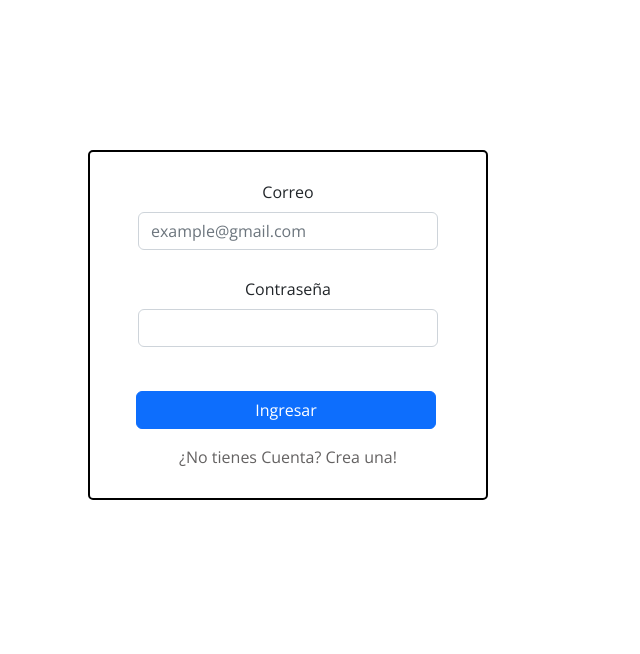
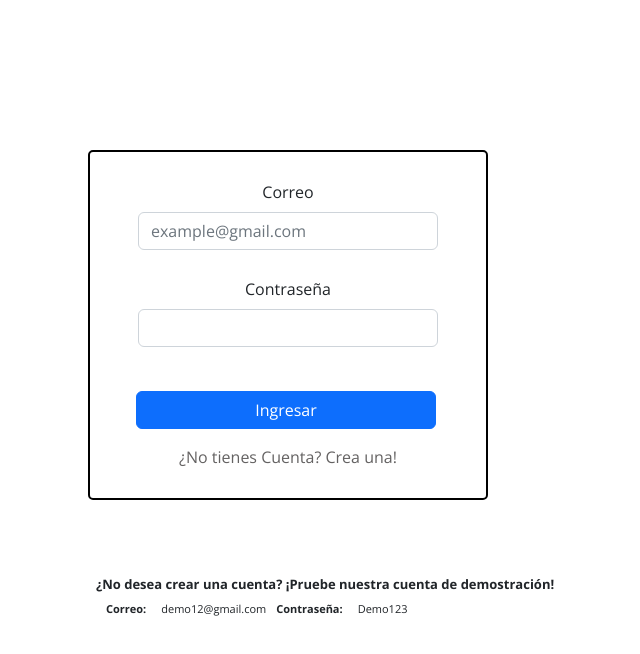
Before and after one commit to Jhon-boy/Pokemon-Api, a React (Create React App) app: page /login in a window 1280 px wide. Shown: the top 654 px of the page, without its empty margins (352-992 px from the left). Built offline with nearby package versions, Linux system fonts and the light colour scheme; no server answers.

Commit message:
Actualizacion Final

```diff
--- a/src/Login/Login.jsx
+++ b/src/Login/Login.jsx
@@ -1,10 +1,10 @@
 
-import React, {useEffect} from 'react';
+import React, { useEffect } from 'react';
 import '../styles/login.css';
 import 'bootstrap/dist/css/bootstrap.min.css';
 import { Formik, Field, Form, ErrorMessage } from 'formik';
 import app from '../server/firebase';
-import { getAuth, signInWithEmailAndPassword , onAuthStateChanged } from 'firebase/auth'
+import { getAuth, signInWithEmailAndPassword, onAuthStateChanged } from 'firebase/auth'
 import * as Yup from 'yup'
 import { useNavigate } from 'react-router-dom'
 import Swal from 'sweetalert2'
@@ -66,7 +66,7 @@ useEffect(() => {
             if (usuarioFirebase) {
                 setUsuario(usuarioFirebase);
                 console.log("Estamos en useeffect");
-      }  else{
+            } else {
                 setUsuario(null);
             }
 
@@ -79,7 +79,7 @@ return (
             {
                 usuario ?
                     navigateTo('/')
-            :  <div>
+                    : <div>
                         <Formik
                             initialValues={CredencialesInicial}
                             //Yup Validaciones esquemas
@@ -149,6 +149,20 @@ return (
 
                         </Formik>
 
+                        <div className='Demo'>
+                            <div id='Demo1'>
+                                <h5>¿No desea crear una cuenta? ¡Pruebe nuestra cuenta de demostración!</h5>
+                            </div>
+                            <div id='Demo2'>
+                                <div>
+                                    <h6>Correo:<p>demo12@gmail.com</p></h6>
+                                    <h6>Contraseña: <p>Demo123</p></h6>
+                                </div>
+
+                            </div>
+
+                        </div>
+
                     </div>
             }
         </>
--- a/src/componentes/Header.jsx
+++ b/src/componentes/Header.jsx
@@ -30,7 +30,7 @@ export const Header = ({ usuario }) => {
 
 	const handleClose = () => setShow(false);
 	const handleShow = () => setShow(true);
-	let titlee = emailU ? ("Hola, " + emailU) : ("Hola, " + usuario.email);
+	let titlee = emailU ? ("Hola, " + emailU) : (usuario.email);
 
 	const logOut = () => {
 		signOut(auth)
@@ -41,20 +41,20 @@ export const Header = ({ usuario }) => {
 			});
 	}
 	const MostrarE = async () => {
-	await	getUsuario(usuario.email)
+		await getUsuario(usuario.email)
 			.then((user) => setEmailU(user))
 			.catch((e) =>
 				console('Error + ', e)
 			)
-			titlee = emailU ? ("Hola, " + emailU) : ("Hola, " + usuario.email);
-			console.log("GetUsuario()", emailU);
+		titlee = emailU ? ("Hola, " + emailU) : (usuario.email);
+		console.log("GetUsuario()", emailU);
 	}
 	useEffect(() => {
 		const timer = setTimeout(() => {
 			MostrarE();
-		  }, 1000);
+		}, 1000);
 
-		  return () => clearTimeout(timer)
+		return () => clearTimeout(timer)
 
 	},)
 
--- a/src/styles/login.css
+++ b/src/styles/login.css
@@ -25,3 +25,31 @@
     cursor: pointer;
     color: black;
 }
+.Demo{
+    margin-left: 35%;
+    font-family: 'Lucida Sans', 'Lucida Sans Regular', 'Lucida Grande', 'Lucida Sans Unicode', Geneva, Verdana, sans-serif;
+    margin-top: 6%;
+    width:fit-content;
+}
+#Demo1{
+   margin-bottom: 10px;
+}
+#Demo1 h5{
+    font-size: 13px;
+    font-weight: bolder;
+}
+#Demo2 div{
+    display: flex;
+    text-align: center;
+
+}
+#Demo2 h6{
+    display: flex;
+    margin-left: 10px;
+    font-weight: bold;
+    font-size: 11px;
+}
+#Demo2 p{
+    font-weight: lighter;
+    margin-left: 15px;
+}
```
Lines whose indentation alone changed are shown as unchanged.
